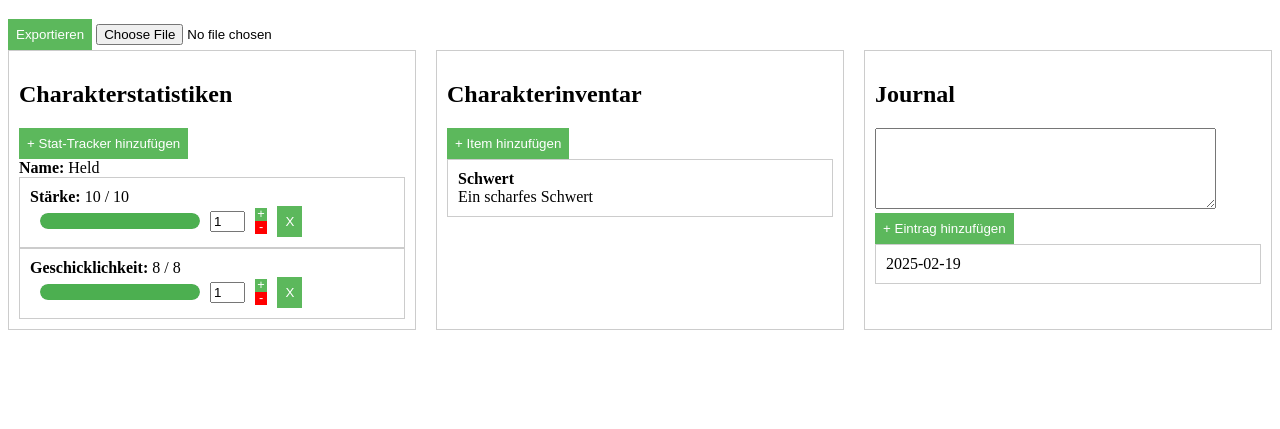
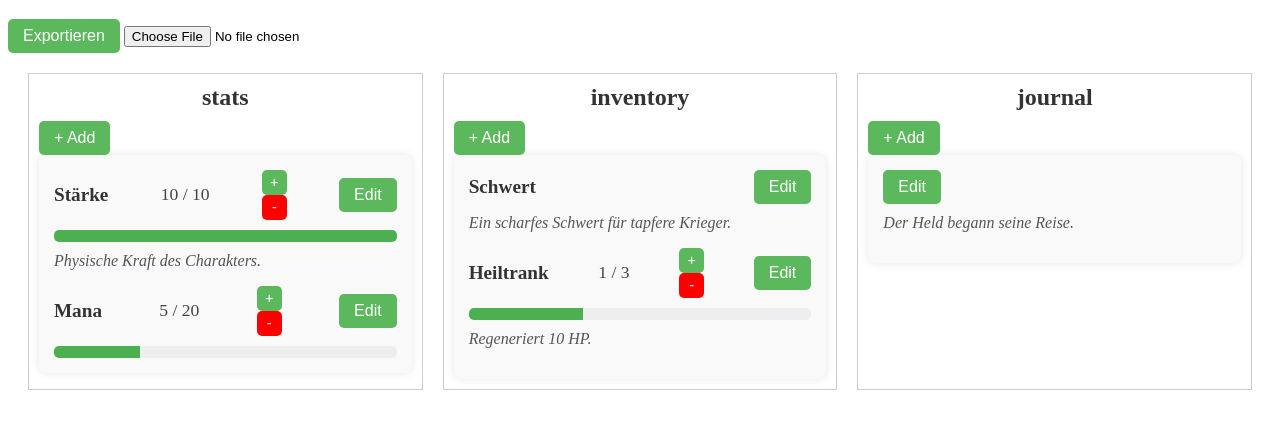
Before and after one commit to KarlDieter/Pnp-companion, a plain HTML site: page index.html in a window 1280 px wide. Shown: the part 61-490 px from the top of the page. Drawn offline with Linux system fonts and the light colour scheme.

Commit message:
Add files via upload

```diff
--- a/script.js
+++ b/script.js
@@ -1,16 +1,19 @@
 let character = {
     name: "Held",
     stats: [
-                { name: "Stärke", current: 10, max: 10 },
-                { name: "Geschicklichkeit", current: 8, max: 8 }
+        { name: "Stärke", current: 10, max: 10, description: "Physische Kraft des Charakters." },
+        { name: "Mana", current: 5, max: 20 } // No description
+    ],
+    inventory: [
+        { name: "Schwert", description: "Ein scharfes Schwert für tapfere Krieger." },
+        { name: "Heiltrank", current: 1, max: 3, description: "Regeneriert 10 HP." }
     ],
     journal: [
-                { date: "2025-02-19", entry: "Abenteuer begonnen" }
-            ],
-            inventory: [
-                { name: "Schwert", description: "Ein scharfes Schwert" }
+        { date: "2025-02-19", entry: "Abenteuer begonnen", description: "Der Held begann seine Reise." }
     ]
 };
+
+displayCharacterSections(character);
 
 function exportCharacter() {
 	const dataStr = JSON.stringify(character, null, 2);
@@ -38,179 +41,281 @@
 	reader.readAsText(file);
 }
 
-		function displayCharacterStats() {
-			const statsContainer = document.getElementById("statsContainer");
-			statsContainer.innerHTML = `<button class="addStatBt" onclick="addStat()">+ Stat-Tracker hinzufügen</button><br><strong>Name:</strong> ${character.name}<br>`;
-			character.stats.forEach((stat, index) => {
-				const statElement = document.createElement("div");
-				statElement.className = "stat";
-				if (stat.max) {
-					statElement.innerHTML = `
-					<div class="statElement">
-						<span><strong>${stat.name}:</strong> ${stat.current} / ${stat.max}</span>
-					</div>
-					<div class="statElement">
-						<div class="stat-bar-container">
-							<div class="stat-bar" style="width: ${(stat.current / stat.max) * 100}%;"></div>
-						</div>
-						<input type="text" class="statModIn" value="1"/>
+function displayCharacterSections(character) {
+	const flexContainer = document.getElementById("flexcontainer");
+	flexContainer.innerHTML = ""; // Clear existing content
+
+	Object.keys(character).forEach((key) => {
+		if (Array.isArray(character[key])) { // Only process array sections
+			displayCharacterSection(character[key], key);
+		}
+	});
+}
+
+
+function displayCharacterSection(section, sectionTitle = "Section") {
+    const flexContainer = document.getElementById("flexcontainer");
+    const sectionContainer = document.createElement("div");
+    const sectionName = document.createElement("div");
+
+    sectionName.className = "sectionname";
+    sectionName.innerHTML = `<h2>${sectionTitle}</h2>`;
+	// Add Button next to the section name
+    const addButton = document.createElement("button");
+    addButton.innerText = "+ Add";
+    addButton.className = "addButton";
+    addButton.onclick = () => openEditForm(null, sectionTitle, -1, sectionContainer);
+
+    sectionName.appendChild(addButton);
+    sectionContainer.className = "sectionContainer";
+
+    section.forEach((sectionElement, index) => {
+        const elementContainer = document.createElement("div");
+        elementContainer.className = "sectionelement";
+
+        // Row 1: Name, Current/Max Values, and Buttons
+        const row1 = document.createElement("div");
+        row1.className = "row1";
+
+        if ("name" in sectionElement) {
+            const elementName = document.createElement("span");
+            elementName.className = "elementName";
+            elementName.innerHTML = `<strong>${sectionElement.name}</strong>`;
+            row1.appendChild(elementName);
+        }
+
+        if ("current" in sectionElement) {
+            const elementCurrent = document.createElement("span");
+            elementCurrent.className = "elementCurrent";
+            elementCurrent.innerHTML = ` ${sectionElement.current} `;
+			if ("max" in sectionElement) {
+				elementCurrent.innerHTML = ` ${sectionElement.current} / ${sectionElement.max}`;
+			}
+            row1.appendChild(elementCurrent);
+
+            // Create modification buttons
+            const modButtons = document.createElement("div");
+            modButtons.className = "modbuttons";
+			modButtons.innerHTML = `
 				<div style="display: flex; flex-direction: column;">
-							<button class="statIncreaseBt" onclick="increaseStat(${index})">+</button>
-							<button class="statDecreaseBt" onclick="decreaseStat(${index})">-</button>
-						</div>
-						<button class="statDeleteBt" onclick="deleteStat(${index})">X</button>
+					<button class="statIncreaseBt" onclick="increaseCurrent('${sectionTitle}', ${index})">+</button>
+					<button class="statDecreaseBt" onclick="decreaseCurrent('${sectionTitle}', ${index})">-</button>
 				</div>
 			`;
 
-				} else {
-					statElement.innerHTML = `
-						<strong>${stat.name}:</strong> ${stat.current}
-						<input type="text" class="statModIn" value="1"/>
-						<button class="statIncreaseBt" onclick="increaseStat(${index})">+</button>
-						<button class="statDecreaseBt" onclick="decreaseStat(${index})">-</button>
-				`;
+            row1.appendChild(modButtons);
         }
-				statsContainer.appendChild(statElement);
-			});
+		const editButton = document.createElement("button");
+		editButton.innerText = "Edit";
+		editButton.onclick = () => openEditForm(sectionElement, sectionTitle, index, row1);
+		row1.appendChild(editButton);
+        elementContainer.appendChild(row1);
+
+        // Row 2: Status Bar if applicable
+        if ("current" in sectionElement && "max" in sectionElement) {
+            const row2 = document.createElement("div");
+            row2.className = "row2";
+
+            const statBarContainer = document.createElement("div");
+            statBarContainer.className = "stat-bar-container";
+
+            const statBar = document.createElement("div");
+            statBar.className = "stat-bar";
+            statBar.style.width = `${(sectionElement.current / sectionElement.max) * 100}%`;
+
+            statBarContainer.appendChild(statBar);
+            row2.appendChild(statBarContainer);
+
+            elementContainer.appendChild(row2);
         }
 
-        // Initiale Anzeige der Charakterstatistiken
-        displayCharacterStats();
-		displayCharacterInventory();
-		displayCharacterJournal();
+        // Row 3: Description if available
+        if ("description" in sectionElement) {
+            const row3 = document.createElement("div");
+            row3.className = "row3";
 
-		function displayCharacterInventory() {
-			const invContainer = document.getElementById("invContainer");
-			invContainer.innerHTML = `<button class="addItemBt" onclick="addItem()">+ Item hinzufügen</button><br>`;
-			character.inventory.forEach((item) => {
-				const itemElement = document.createElement("div");
-				itemElement.className="item";
-				itemElement.innerHTML=`
-					<strong>${item.name}</strong><br>${item.description}
-				`;
-				invContainer.appendChild(itemElement);
+            const elementDescription = document.createElement("p");
+            elementDescription.className = "elementDescription";
+            elementDescription.innerText = sectionElement.description;
+
+            row3.appendChild(elementDescription);
+            elementContainer.appendChild(row3);
+        }
+
+        sectionContainer.appendChild(elementContainer);
     });
 
+    sectionName.appendChild(sectionContainer);
+    flexContainer.appendChild(sectionName);
 }
 
-		function displayCharacterJournal() {
-			const journalContainer = document.getElementById("journalContainer");
-			journalContainer.innerHTML=`<textarea id="multiline" rows="5" cols="40" class="journalEntryIn"></textarea><br><button class="addJournalBt" onclick="addJournal(this)">+ Eintrag hinzufügen`;
-			// Group journal entries by date
-			const groupedEntries = character.journal.reduce((acc, entry) => {
-				if (!acc[entry.date]) {
-					acc[entry.date] = [];
+function increaseCurrent(sectionName, index) {
+    let section = character[sectionName]; // Get the correct section array
+
+    if (!section || !section[index] || typeof section[index].current !== "number") {
+        console.error(`increaseCurrent: Invalid section or index - ${sectionName}[${index}]`);
+        return;
     }
-				acc[entry.date].push(entry.entry);
-				return acc;
-			}, {});
 
-			// Create the display elements
-			for (const date in groupedEntries) {
-				const dateElement = document.createElement("div");
-				dateElement.className = "journal-date";
+    if ("max" in section[index] && section[index].current < section[index].max) {
+        section[index].current++;
+    } else if (!("max" in section[index])) {
+		section[index].current++;
+	}
 
-				// Create a clickable date header
-				const dateHeader = document.createElement("div");
-				dateHeader.className = "journal-date-header";
-				dateHeader.textContent = date;
-				dateHeader.onclick = () => {
-					const content = dateElement.querySelector(".journal-entries");
-					content.style.display = content.style.display === "none" ? "block" : "none";
-				};
+    displayCharacterSections(character); // Refresh UI
+}
 
-				// Create the container for journal entries
-				const entriesContainer = document.createElement("div");
-				entriesContainer.className = "journal-entries";
-				entriesContainer.style.display = "none"; // Initially hidden
+function decreaseCurrent(sectionName, index) {
+    let section = character[sectionName]; // Get the correct section array
 
-				// Add each entry for the date
-				groupedEntries[date].forEach(entry => {
-					const entryElement = document.createElement("div");
-					entryElement.className = "journal-entry";
-					entryElement.textContent = entry;
-					entriesContainer.appendChild(entryElement);
-				});
+    if (!section || !section[index] || typeof section[index].current !== "number") {
+        console.error(`decreaseCurrent: Invalid section or index - ${sectionName}[${index}]`);
+        return;
+    }
 
-				// Append the header and entries to the date element
-				dateElement.appendChild(dateHeader);
-				dateElement.appendChild(entriesContainer);
+    if (section[index].current > 0) {
+        section[index].current--;
+    }
 
-				// Append the date element to the journal container
-				journalContainer.appendChild(dateElement);
+    displayCharacterSections(character); // Refresh UI
+}
+
+
+function closeEditForm(form) {
+    const openForm = form;
+    if (openForm) openForm.remove(); // Remove the form when canceled
+}
+
+
+function openEditForm(sectionElement, sectionTitle, index, trigger) {
+    // Check if the form is already open for the element
+    if (trigger.parentNode.querySelector(".editForm")) {
+        return; // If already open, do nothing
+    }
+
+	const isNew = sectionElement === undefined || sectionElement === null;
+
+    // Get the corresponding sectionElement data
+    if (sectionElement){const sectionElement = character[sectionTitle][index]};
+
+    // Create the pop-out form below the sectionElement
+    const form = document.createElement("div");
+    form.className = "editForm";  // Style this to look like part of the section
+
+    form.innerHTML = `
+
+
+        <!-- Name -->
+		<div class="edit-form-row">
+		<input type="checkbox" id="nameCheckbox" ${isNew ? "" : sectionElement.name ? 'checked' : ''} />
+        <label for="name">Name:</label>
+        <input type="text" id="name" value="${isNew ? "" : sectionElement.name || ''}" />
+
+		</div>
+
+        <!-- Current -->
+		<div class="edit-form-row">
+		<input type="checkbox" id="currentCheckbox" ${isNew ? "" : sectionElement.current ? 'checked' : ''} />
+        <label for="current">Current:</label>
+        <input type="number" id="current" value="$isNew ? "" : {sectionElement.current || ''}" />
+
+		</div>
+
+		<div class="edit-form-row">
+        <!-- Max -->
+		<input type="checkbox" id="maxCheckbox" ${isNew ? "" : sectionElement.max ? 'checked' : ''} />
+        <label for="max">Max:</label>
+        <input type="number" id="max" value="${isNew ? "" : sectionElement.max || ''}" />
+		</div>
+
+		<div class="edit-form-row">
+        <!-- Description -->
+		<input type="checkbox" id="descriptionCheckbox" ${isNew ? "" : sectionElement.description ? 'checked' : ''} />
+		<label for="description">Description:</label>
+        <textarea id="description">${isNew ? "" : sectionElement.description || ''}</textarea>
+		</div>
+
+        <button onclick="saveChanges('${sectionTitle}', ${index}, this.parentNode, ${isNew})">${isNew ? "Create" : "Save"}</button>
+        <button onclick="closeEditForm(this.parentNode)">Cancel</button>
+        ${!isNew ? `<button class="deleteBt" onclick="deleteAttribute('${sectionTitle}', ${index}, this)" style="background-color: #d9534f;">Delete</button>` : ""}
+    `;
+
+
+    // Add the form directly below the sectionElement
+    if (isNew) {
+        trigger.insertBefore(form, trigger.firstChild);
+    } else {
+        trigger.appendChild(form);
     }
 }
 
+function saveChanges(sectionTitle, index, trigger, isNew) {
+     let section = character[sectionTitle];
 
-	function increaseStat(index) {
-		const statElement = document.getElementsByClassName("stat")[index];
-		const statModValue = parseInt(statElement.querySelector(".statModIn").value, 10);
+    if (isNew) {
+        // Create a new object
+        const newElement = {
+            name: document.getElementById("name").value,
+            current: parseInt(document.getElementById("current").value) || 0,
+            max: parseInt(document.getElementById("max").value) || 0,
+            description: document.getElementById("description").value
+        };
 
-		if (!isNaN(statModValue)) {
-			character.stats[index].current += statModValue;
-			displayCharacterStats(); // Aktualisiere die Anzeige der Statistiken
+        // Add it to the character object
+        section.push(newElement);
+		//section.insertBefore(newElement, section.firstChild);
     } else {
-			alert("Bitte eine gültige Zahl eingeben.");
+		const sectionElement = character[sectionTitle][index];
+
+		// Check the state of the checkboxes and update accordingly
+		const nameChecked = document.getElementById("nameCheckbox").checked;
+		const currentChecked = document.getElementById("currentCheckbox").checked;
+		const maxChecked = document.getElementById("maxCheckbox").checked;
+		const descriptionChecked = document.getElementById("descriptionCheckbox").checked;
+
+		// Update the character data only if the checkbox is checked
+		if (nameChecked) {
+			sectionElement.name = document.getElementById("name").value;
+		} else {
+			delete sectionElement.name; // Remove attribute if unchecked
+		}
+
+		if (currentChecked) {
+			sectionElement.current = parseInt(document.getElementById("current").value);
+		} else {
+			delete sectionElement.current; // Remove attribute if unchecked
+		}
+
+		if (maxChecked) {
+			sectionElement.max = parseInt(document.getElementById("max").value);
+		} else {
+			delete sectionElement.max; // Remove attribute if unchecked
+		}
+
+		if (descriptionChecked) {
+			sectionElement.description = document.getElementById("description").value;
+		} else {
+			delete sectionElement.description; // Remove attribute if unchecked
 		}
 	}
+    // Close the form after saving
+    closeEditForm(trigger);
 
-	function decreaseStat(index) {
-		const statElement = document.getElementsByClassName("stat")[index];
-		const statModValue = parseInt(statElement.querySelector(".statModIn").value, 10);
+    // Re-render the sections to reflect the updated data
+    displayCharacterSections(character);
+}
 
-		if (!isNaN(statModValue)) {
-			character.stats[index].current -= statModValue;
-			displayCharacterStats(); // Aktualisiere die Anzeige der Statistiken
-		} else {
-			alert("Bitte eine gültige Zahl eingeben.");
+function deleteAttribute(sectionTitle, index, trigger) {
+    // Confirm the deletion action
+    if (confirm(`Are you sure you want to delete this ${sectionTitle} item?`)) {
+        // Remove the element from the section array
+        character[sectionTitle].splice(index, 1);
+
+        // Close the form after deletion
+        closeEditForm(trigger);
+
+        // Re-render the sections to reflect the updated data
+        displayCharacterSections(character);
     }
 }
-	////////////////////////////
-	///
-	///ADD FUNCTIONS
-	///
-	////////////////////////////
-
-	function addStat() {
-		const statName = prompt("Gib den Namen des neuen Attributs ein:");
-		const maxValue = parseInt(prompt("Gib den Maximalwert des neuen Attributs ein:"), 10);
-
-		if (statName && !isNaN(maxValue)) {
-			character.stats.push({ name: statName, current: 0, max: maxValue });
-		}
-		displayCharacterStats();
-	}
-
-	function addItem() {
-		const itemName = prompt("Gib den Namen des Items ein:");
-		const itemDescr = prompt("Gib eine Beschreibung für das Item ein:");
-
-		if (itemName && itemDescr) {
-				character.inventory.push({name: itemName, description: itemDescr});
-		}
-		displayCharacterInventory();
-	}
-
-	function addJournal(button) {
-		const journalDate = new Date().toISOString().split('T')[0];
-		const journalEntry = button.parentElement.querySelector(".journalEntryIn").value;
-
-
-		if (journalDate && journalEntry) {
-			character.journal.push({date: journalDate, entry: journalEntry});
-		}
-		displayCharacterJournal();
-	}
-
-
-	////////////////////////////
-	///
-	///REMOVE FUNCTIONS
-	///
-	////////////////////////////
-
-	function deleteStat(index) {
-			character.stats.splice(index,1);
-			displayCharacterStats();
-
-	}
--- a/styles.css
+++ b/styles.css
@@ -1,79 +1,141 @@
+/* Flex container for character sections */
 #flexcontainer {
-	display: flex; /* Aktiviert Flexbox */
-	gap: 20px; /* Abstand zwischen den Elementen */
+    display: flex;
+    gap: 20px;
+    justify-content: space-between;
+    padding: 20px;
 }
 
-#characterStats, #characterInventory, #characterJournal {
-	flex: 1; /* Teilt den verfügbaren Platz gleichmäßig auf */
-	border: 1px solid #ccc; /* Optional: Rahmen für bessere Sichtbarkeit */
-	padding: 10px; /* Optional: Innenabstand */
-	box-sizing: border-box; /* Stellt sicher, dass Padding und Border berücksichtigt werden */
+/* Styling for individual section containers (Stats, Inventory, Journal) */
+#characterStats, #characterInventory, #characterJournal, .sectionname {
+    flex: 1;
+    padding: 10px;
+    border: 1px solid #ccc;
+    box-sizing: border-box;
 }
 
+/* Styling for each section container */
+.sectionContainer {
+    display: flex;
+    flex-direction: column;
+    padding: 15px;
+    border-radius: 8px;
+    background-color: #f9f9f9;
+    box-shadow: 0 0 10px rgba(0, 0, 0, 0.1);
+}
+
+.sectionname h2 {
+    margin: 0;
+    padding-bottom: 10px;
+    font-size: 1.5em;
+    text-align: center;
+    color: #333;
+}
+
+/* Row 1: Name, current/max values, and buttons */
+.row1 {
+    display: flex;
+    align-items: center;
+    justify-content: space-between;
+    gap: 15px;
+    width: 100%;
+}
+
+.elementName {
+    font-weight: bold;
+    font-size: 1.2em;
+    color: #333;
+}
+
+.elementCurrent {
+    font-size: 1.1em;
+    color: #444;
+}
+
+/* Button Styles */
 button {
     margin-top: 0px;
     background-color: #5cb85c;
     color: white;
     border: none;
-    padding: 8px;
+    padding: 8px 15px;
     cursor: pointer;
-	transition: all 0.2s ease-in-out;
+    transition: all 0.3s ease-in-out;
+    border-radius: 5px;
+    font-size: 1em;
 }
 
 button:hover {
-	filter: brightness(1.2);
+    background-color: #4cae4c;
     transform: scale(1.05);
 }
 
-
-.stat, .item, .journal-date, .journal-entry {
-	border: 1px solid #ccc; /* Optional: Rahmen für bessere Sichtbarkeit */
-	padding: 10px; /* Optional: Innenabstand */
-	box-sizing: border-box; /* Stellt sicher, dass Padding und Border berücksichtigt werden */
-}
-
-.journal-entry {
-		white-space: pre-wrap;
-}
-
-.statElement {
-		display: flex;
-		align-items: center;
-		gap: 10px;
-}
-
-.statModIn {
-		width: 2em;
-}
-
-.statIncreaseBt {
-		width: 1em;
-		height: 1em;
-		padding: 0;
-		line-height: 1;
-		font-size: 0.8em;
-}
-
-.statDecreaseBt {
-		width: 1em;
-		height: 1em;
-		padding: 0;
-		line-height: 1;
-		font-size: 0.8em;
-		background-color: red;
-}
-
+/* Status Bar Styles */
 .stat-bar-container {
-    background-color: #ddd;
-    height: 1em;
-    width: 10em;
-    border-radius: 1em;
+    margin-top: 10px;
+    width: 100%;
+    height: 12px;
+    background-color: #eee;
+    border-radius: 5px;
     overflow: hidden;
-    margin-left: 10px;
 }
 
 .stat-bar {
     height: 100%;
-    background-color: #4caf50; /* Green color for HP/ Mana bar */
-    border-radius: 1em;
+    background-color: #4caf50;
+    transition: width 0.2s ease-in-out;
 }
+
+/* Description text style */
+.elementDescription {
+    font-style: italic;
+    color: #555;
+    margin-top: 10px;
+}
+
+/* Edit Form Styling */
+.editForm {
+    background-color: #fff;
+    border: 1px solid #ccc;
+    border-radius: 8px;
+    padding: 20px;
+    /* position: absolute;
+    z-index: 1000;
+    top: 20%;
+    left: 50%;
+    transform: translateX(-50%);
+    width: 300px; */
+    box-shadow: 0 0 10px rgba(0, 0, 0, 0.2);
+}
+
+.edit-form-row {
+    display: flex;
+}
+
+
+/* Smaller modification buttons and better alignment */
+.modbuttons {
+    display: flex;
+    flex-direction: column; /* Stack the buttons vertically */
+    gap: 5px; /* Reduce space between the buttons */
+    align-items: flex-start; /* Align buttons to the left */
+}
+
+.statIncreaseBt, .statDecreaseBt {
+    width: 25px;  /* Reduce the width of the buttons */
+    height: 25px; /* Reduce the height */
+    font-size: 0.9em;  /* Slightly smaller text */
+    padding: 0;
+    line-height: 1;
+    background-color: #5cb85c; /* Green color */
+    border-radius: 5px;
+    transition: transform 0.2s ease-in-out;
+}
+
+.statDecreaseBt, .deleteBt {
+    background-color: red; /* Red for decrease button */
+}
+
+.statIncreaseBt:hover, .statDecreaseBt:hover {
+    transform: scale(1.1); /* Slight hover effect */
+}
```
Lines whose indentation alone changed are shown as unchanged.
